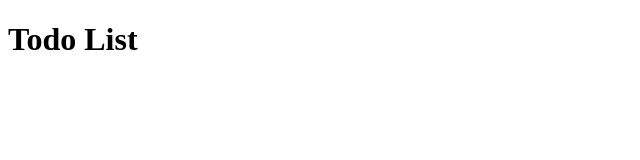
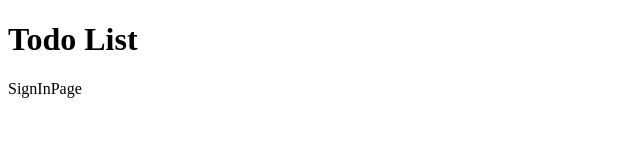
Before and after one commit to yses9296/wanted-pre-onboarding-frontend, a React (Create React App) app: page / in a window 1280 px wide. Shown: the top 160 px of the page, without its empty margins (0-640 px from the left). Built offline with nearby package versions, Linux system fonts and the light colour scheme.

Commit message:
feat: React Router 설치 & Route 페이지 설정

```diff
--- a/package.json
+++ b/package.json
@@ -12,6 +12,7 @@
     "@types/react-dom": "^18.0.11",
     "react": "^18.2.0",
     "react-dom": "^18.2.0",
+    "react-router-dom": "^6.8.1",
     "react-scripts": "5.0.1",
     "typescript": "^4.9.5",
     "web-vitals": "^2.1.4"
--- a/src/App.tsx
+++ b/src/App.tsx
@@ -1,9 +1,20 @@
-import React from 'react';
+import { BrowserRouter, Routes, Route } from 'react-router-dom';
+import SignInPage from './pages/SignInPage';
+import SignUpPage from './pages/SignUpPage';
+import TodoPage from './pages/TodoPage';
 
 function App() {
 	return (
-		<div className="App">
+		<div>
 			<h1>Todo List</h1>
+			<BrowserRouter>
+				<Routes>
+					<Route path="/" element={<SignInPage />} />
+					<Route path="/signin" element={<SignInPage />} />
+					<Route path="/signup" element={<SignUpPage />} />
+					<Route path="/todo" element={<TodoPage />} />
+				</Routes>
+			</BrowserRouter>
 		</div>
 	);
 }
--- /dev/null
+++ b/src/pages/SignInPage.tsx
@@ -0,0 +1,5 @@
+const SignInPage = () => {
+	return <div>SignInPage</div>;
+};
+
+export default SignInPage;
--- /dev/null
+++ b/src/pages/SignUpPage.tsx
@@ -0,0 +1,5 @@
+const SignUpPage = () => {
+	return <div>SignUpPage</div>;
+};
+
+export default SignUpPage;
--- /dev/null
+++ b/src/pages/TodoPage.tsx
@@ -0,0 +1,5 @@
+const TodoPage = () => {
+	return <div>TodoPage</div>;
+};
+
+export default TodoPage;
--- a/src/react-app-env.d.ts
+++ /dev/null
@@ -1 +0,0 @@
-/// <reference types="react-scripts" />
```
Also changed, not shown: 1 other file (tests, documents, lock files or other folders).
